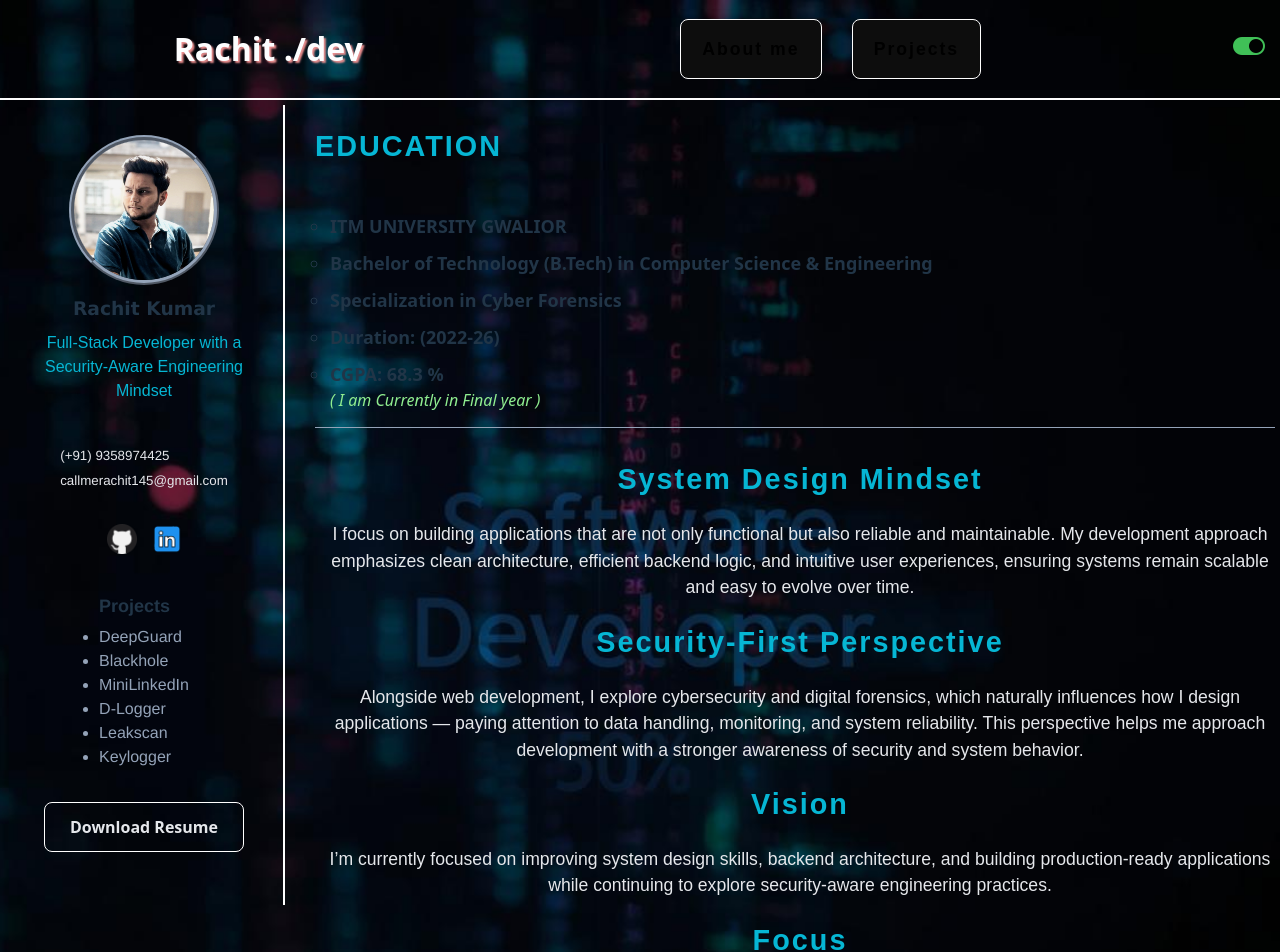
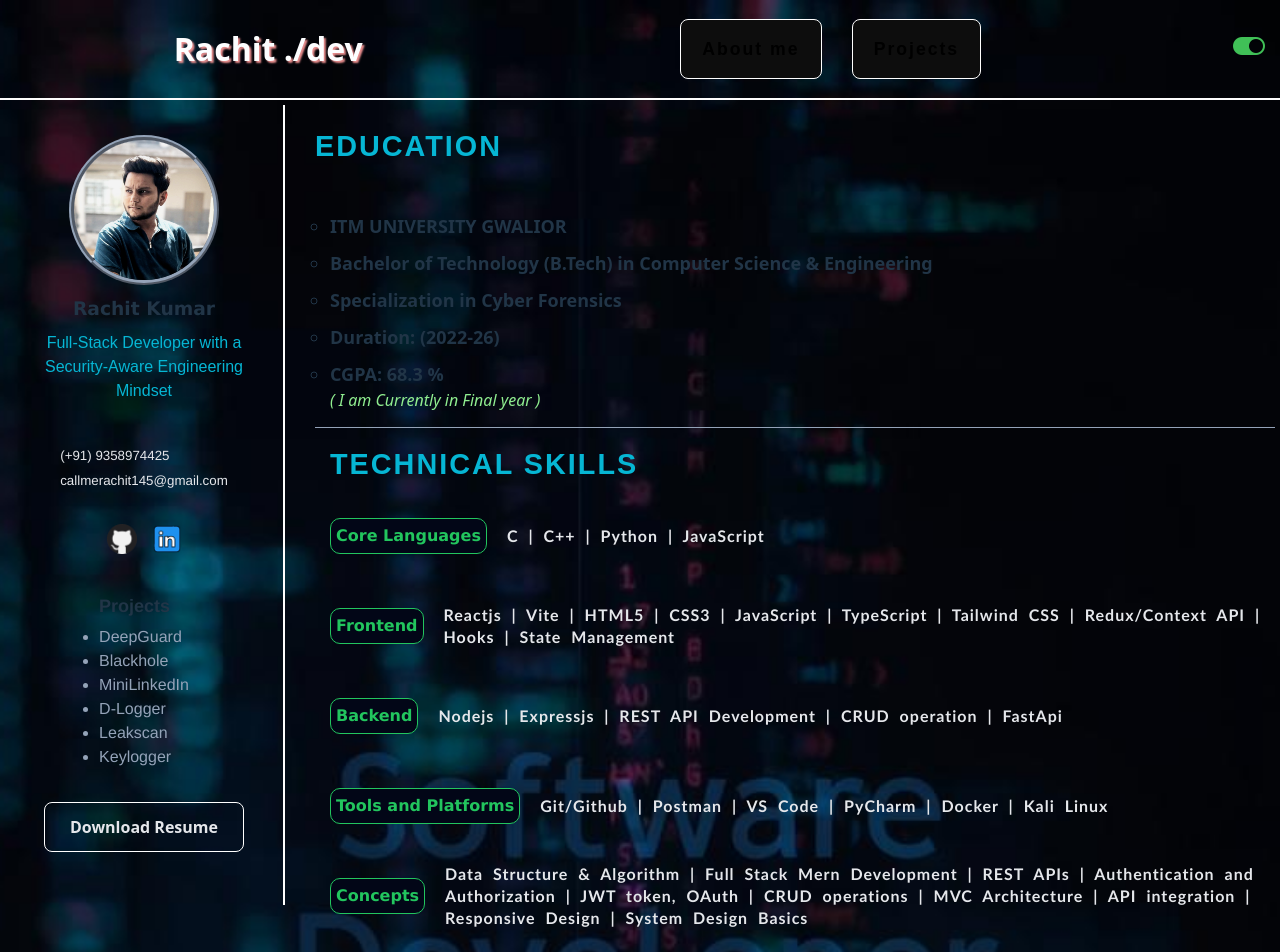
Before and after one commit to mysteriork/PORTFOLIO, a React (Vite) app: page /about in a window 1280 px wide. Shown: the top 952 px of the page. Built offline with nearby package versions, Linux system fonts and the light colour scheme.

Commit message:
skill section added

```diff
--- a/src/data/education.ts
+++ b/src/data/education.ts
@@ -22,3 +22,17 @@ export const data = [
     end: "I enjoy building tools and systems that solve real problems and continuously challenge me to grow as an engineer.",
   },
 ];
+
+export const skills = {
+  core: "C | C++ | Python | JavaScript",
+  frontend:
+    "Reactjs | Vite | HTML5 | CSS3 | JavaScript | TypeScript | Tailwind CSS | Redux/Context API | Hooks | State Management",
+  backend:
+    "Nodejs | Expressjs | REST API Development | CRUD operation | FastApi ",
+  tools: "Git/Github | Postman | VS Code | PyCharm | Docker | Kali Linux",
+  databases: "MongoDB, MySQL",
+  Cyber:
+    "Kali Linux | Cyber & Forensics Tools | Nmap | WireShark | DOS & DDOS | Cryptography | Steganography | Autopsy | FTK imager | Disk Imaging | JTR | Digital Forensics",
+  Concepts:
+    "Data Structure & Algorithm | Full Stack Mern Development | REST APIs | Authentication and Authorization | JWT token, OAuth | CRUD operations | MVC Architecture | API integration | Responsive Design | System Design Basics",
+};
--- a/src/pages/about.tsx
+++ b/src/pages/about.tsx
@@ -2,7 +2,7 @@ import "../portfolio.css"
 import profile from "../assets/rkimgone.png"
 import github from "../assets/github.png"
 import lin from "../assets/linkedin.png"
-import { data } from "../data/education"
+import { data, skills } from "../data/education"
 
 function About() {
     return (<>
@@ -69,6 +69,31 @@ function About() {
                                 </ul>
                                 <em style={{ color: "lightgreen" }} >( I am Currently in Final year )</em>
                             </article>
+                            <article className="edu skills">
+                                <h2>TECHNICAL SKILLS</h2>
+                                <section className="skill">
+                                    <h3>Core Languages</h3>
+                                    <p>{skills.core}</p>
+                                </section><section className="skill">
+                                    <h3>Frontend</h3>
+                                    <p>{skills.frontend}</p>
+                                </section><section className="skill">
+                                    <h3>Backend</h3>
+                                    <p>{skills.backend}</p>
+                                </section><section className="skill">
+                                    <h3>Tools and Platforms</h3>
+                                    <p>{skills.tools}</p>
+                                </section>
+
+                                <section className="skill">
+                                    <h3>Concepts</h3>
+                                    <p>{skills.Concepts}</p>
+                                </section>
+                                <section className="skill">
+                                    <h3>Cyber Security</h3>
+                                    <p>{skills.Cyber}</p>
+                                </section>
+                            </article>
                             <article className="edu1 flex" style={{ gap: "20px", flexDirection: "column" }}>
                                 <h3>System Design Mindset</h3>
                                 <p>{data[1].Approach}</p>
--- a/src/portfolio.css
+++ b/src/portfolio.css
@@ -110,7 +110,7 @@ p {
   font-family: Verdana, Geneva, Tahoma, sans-serif;
   letter-spacing: 3px;
   font-weight: bolder;
-  filter: drop-shadow(1px 2px 2px white);
+
 }
 
 .links {
@@ -409,6 +409,56 @@ p {
 .a2 > h4 {
   font-size: large;
   font-family: "Franklin Gothic Medium", "Arial Narrow", Arial, sans-serif;
+}
+
+.skills {
+  display: flex;
+  flex-direction: column;
+  gap: 10px;
+  padding: 15px;
+  min-height: 500px;
+}
+
+.skills > h2 {
+  color: var(--accent-cyan);
+  font-family: Arial, Helvetica, sans-serif;
+  letter-spacing: 2px;
+  font-weight: bold;
+  font-size: 1.8rem;
+}
+
+.skills:hover h3 {
+  filter: drop-shadow(0 0 3px var(--accent-green));
+}
+
+.skill {
+  display: flex;
+  gap: 20px;
+  min-height: 80px;
+  align-items: center;
+}
+
+.skill > h3 {
+  font-family: Verdana, Geneva, Tahoma, sans-serif;
+  font-size: medium;
+  padding: 5px;
+  width: fit-content;
+  border: 1px solid var(--accent-green);
+  background-color: var(--bg-surface);
+  color: var(--accent-green);
+  border-radius: 10px;
+  transition: filter 0.1s ease-out;
+}
+
+.skill > p {
+  font-family:
+    "Trebuchet MS", "Lucida Sans Unicode", "Lucida Grande", "Lucida Sans",
+    Arial, sans-serif;
+  font-size: medium;
+  font-weight: bold;
+  word-spacing: 5px;
+  letter-spacing: 1px;
+  line-height: 22px;
 }
 
 .resbtn {
@@ -731,6 +781,23 @@ p {
     width: 300px;
   }
 
+  .skill > h3 {
+    font-size: medium;
+  }
+
+  .skill > p {
+    font-size: medium;
+    font-weight: 500;
+  }
+
+  .skills {
+    gap: 20px;
+  }
+
+  .skill {
+    flex-direction: column;
+  }
+
   /* PROJECTS */
 
   .project {
```
Also changed, not shown: 1 other file (tests, documents, lock files or other folders).
